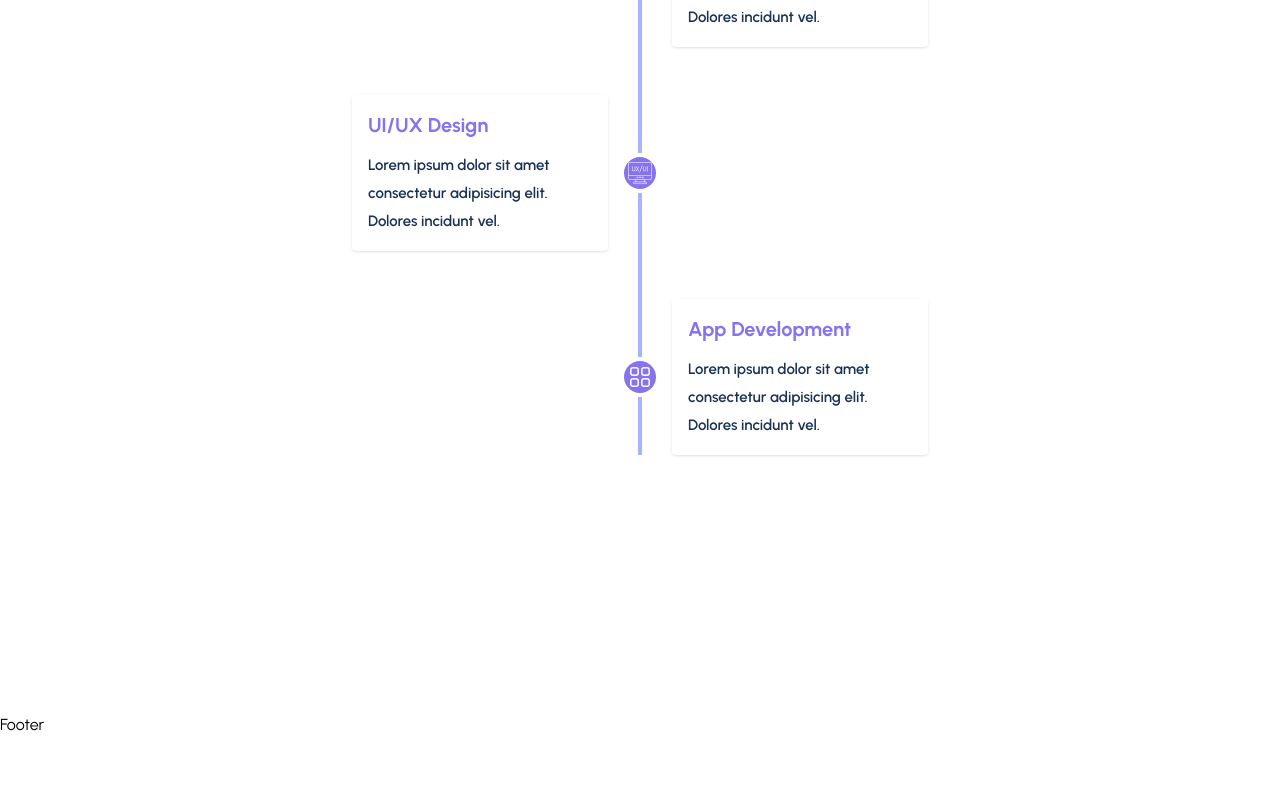
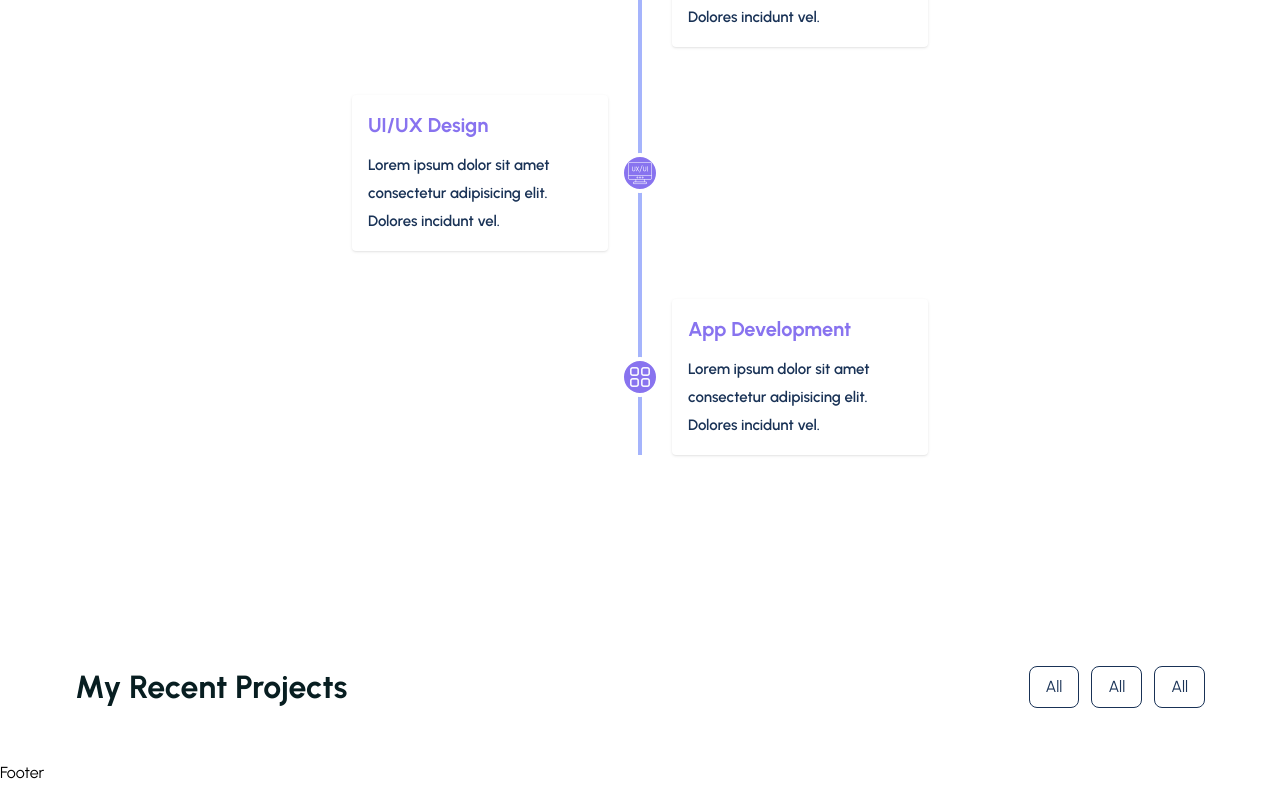
Before and after one commit to 1deyce/reactportfolio, a React (Create React App) app: page / in a window 1280 px wide. Shown: the part 1287-2072 px from the top of the page. Before the commit the page ends 2024 px from the top, so only its background shows below. Built offline with nearby package versions, Linux system fonts and the light colour scheme.

Commit message:
Update5
Portfolio.jsx begun

```diff
--- a/src/components/UI/Portfolio.jsx
+++ b/src/components/UI/Portfolio.jsx
@@ -3,7 +3,27 @@ import React from "react";
 const Portfolio = () => {
     return <section id="portfolio">
         <div className="container">
+            <div className="flex items-center justify-between flex-wrap">
+                <div className="mb-7 sm:mb-0">
+                    <h3 className="text-headingColor text-[2rem] font-[700]">
+                        My Recent Projects
+                    </h3>
+                </div>
 
+            <div className="flex gap-3">
+                <button className="text-smallTextColor border border-solid border-smallTextColor py-2 px-4 rounded-[8px]">
+                    All
+                </button>
+                <button className="text-smallTextColor border border-solid border-smallTextColor py-2 px-4 rounded-[8px]">
+                    All
+                </button>
+                <button className="text-smallTextColor border border-solid border-smallTextColor py-2 px-4 rounded-[8px]">
+                    All
+                </button>
+
+            </div>
+
+            </div>
         </div>
     </section>
 };
```
